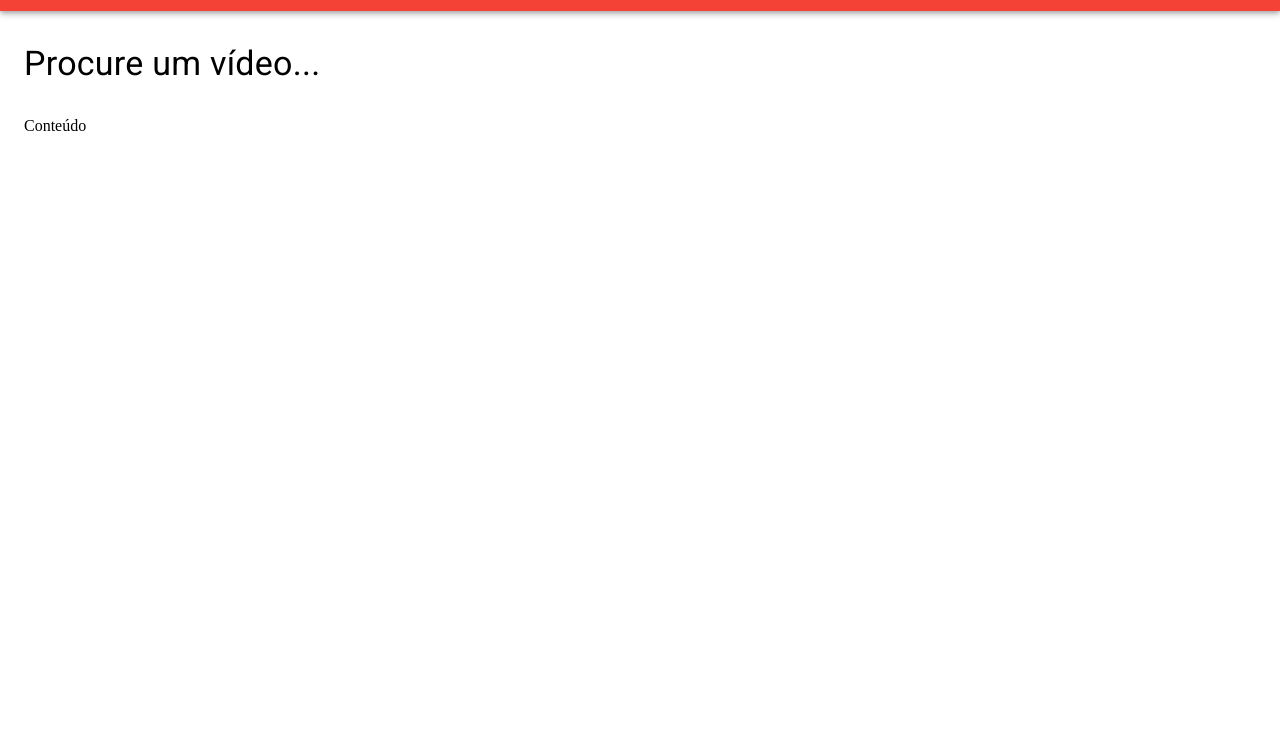
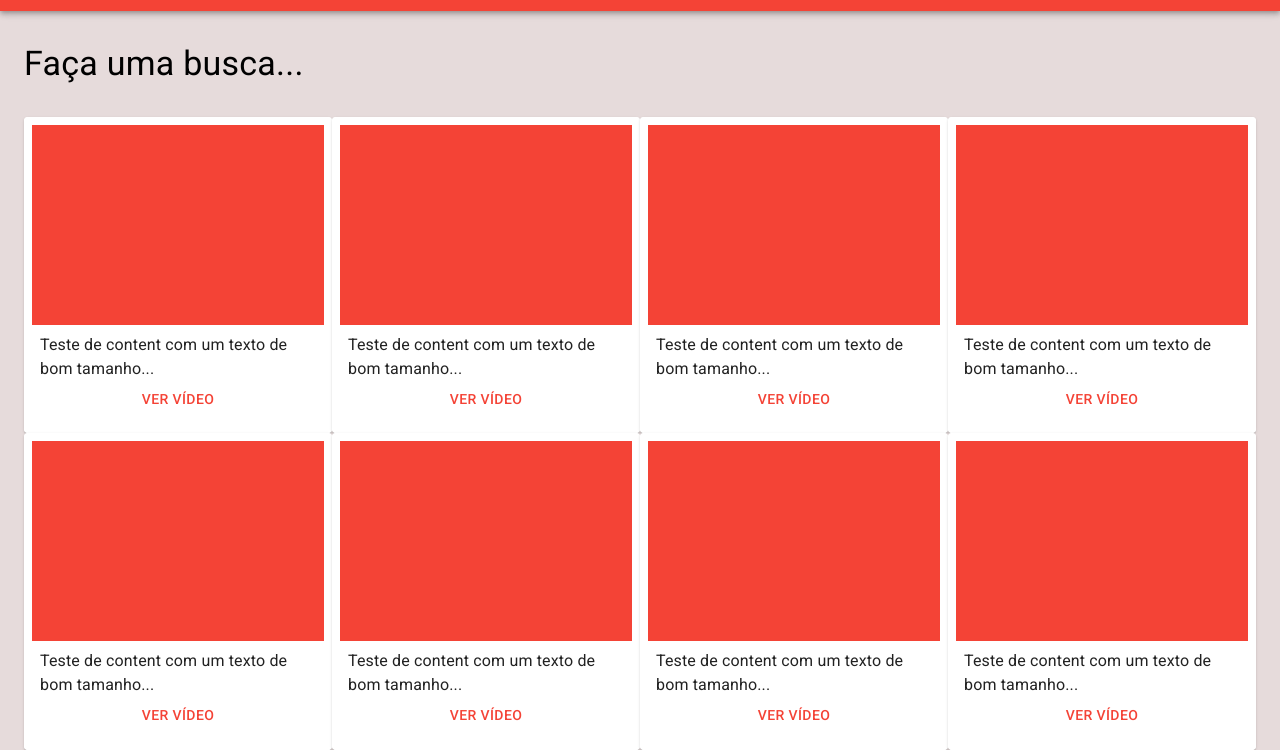
Before and after one commit to rjmangini/youtube-search, a React app: page / in a window 1280 px wide. Shown: the part 53-803 px from the top of the page. Built offline with nearby package versions, Linux system fonts and the light colour scheme.

Commit message:
Implementando VideoCard

```diff
--- /dev/null
+++ b/src/components/videoCard/index.js
@@ -0,0 +1,39 @@
+import React from 'react';
+
+import { makeStyles } from '@material-ui/core/styles';
+import Typography from '@material-ui/core/Typography';
+import Button from '@material-ui/core/Button';
+
+const useStyles = makeStyles( (theme) => ({
+    root: {
+        backgroundColor: theme.palette.common.white,
+        borderRadius: theme.shape.borderRadius,
+        padding: theme.spacing(1)
+    },
+    header: {
+        backgroundColor: theme.palette.primary.main,
+        color: theme.palette.common.white,
+        height: '200px'
+    },
+    content: {
+        padding: theme.spacing(1)
+    }
+}));
+
+function VideoCard() {
+    const classes = useStyles();
+
+    return (
+        <div className={classes.root}>
+            <div className={classes.header}>
+            </div>
+            <div className={classes.content}>
+                <Typography>Teste de content com um texto de bom tamanho...</Typography>
+                <Button fullWidth color="primary">Ver vídeo</Button>
+            </div>
+
+        </div>
+    );
+}
+
+export default VideoCard;
--- /dev/null
+++ b/src/components/videoList/index.js
@@ -0,0 +1,31 @@
+import React from 'react';
+
+import Grid from '@material-ui/core/Grid';
+import Paper from '@material-ui/core/Paper';
+
+import VideoCard from '../videoCard';
+
+function VideoList() {
+    return (
+        <Grid container>
+            <Item />
+            <Item />
+            <Item />
+            <Item />
+            <Item />
+            <Item />
+            <Item />
+            <Item />
+        </Grid>
+    )
+}
+
+const Item = () => (
+    <Grid item xs={12} md={3}>
+        <Paper>
+            <VideoCard />
+        </Paper>
+    </Grid>
+);
+
+export default VideoList;
--- a/src/index.scss
+++ b/src/index.scss
@@ -2,3 +2,7 @@
     padding: 0;
     margin: 0;
 }
+
+html {
+    background-color:  #e6dbdb;
+}
--- a/src/pages/home/index.js
+++ b/src/pages/home/index.js
@@ -4,19 +4,18 @@ import Container from '@material-ui/core/Container';
 
 import AppBar from "../../components/appBar";
 import Header from "../../components/header";
+import VideoList from "../../components/videoList";
 
 // <> =  React.Fragment
 export default function Home() {
     const [search, setSearch] = useState('');
 
-    console.log(search);
-
     return (
         <>
             <AppBar search={search} setSearch={setSearch} />
             <Container>
-                <Header text={search || "Procure um vídeo..."} />
-                <div>Conteúdo</div>
+                <Header text={search || "Faça uma busca..."} />
+                <VideoList />
             </Container>
         </>
     )
```
